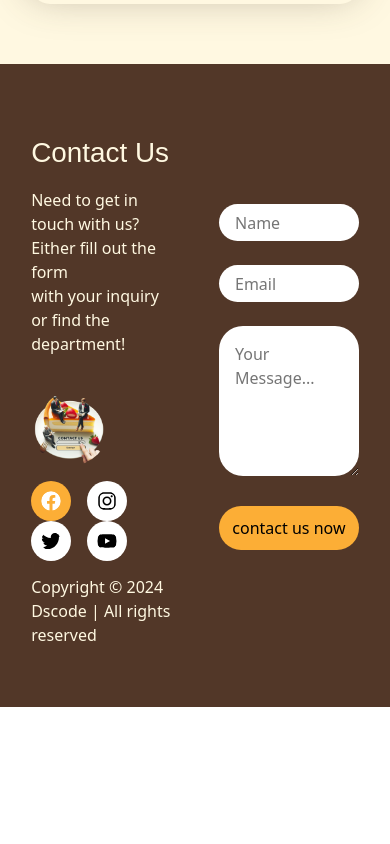
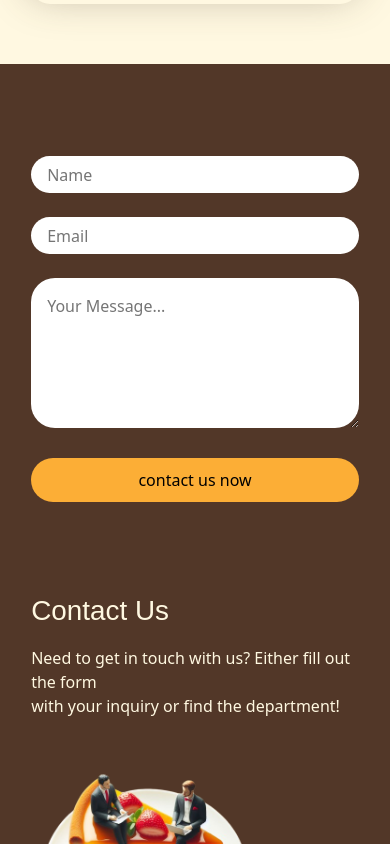
Before and after one commit to Ridalord/cheesecake, a React (Vite) app: page / in a window 390 px wide. Shown: the part 3980-4824 px from the top of the page. Before the commit the page ends 4687 px from the top, so only its background shows below. Built offline with nearby package versions, Linux system fonts and the light colour scheme; a web font is replaced by a local one.

Commit message:
Updated the mobile responsiveness for the footer

```diff
--- a/src/components/Footer/footer.module.css
+++ b/src/components/Footer/footer.module.css
@@ -112,3 +112,37 @@ footer .img:hover {
   border: 1px solid #FCAE36;
   transition: all .3s ease;
 }
+
+@media only screen and (max-width: 767px) {
+  .footer {
+    height: 100%;
+  }
+  .grid {
+    grid-template-columns: 1fr;
+    gap: 7rem;
+  }
+
+  .footerRight {
+    order: 1;
+  }
+
+  .footerLeft {
+    order: 2;
+  }
+
+  .contactForm {
+    position: relative;
+    top: 2rem;
+  }
+  footer .img {
+    width: 60vw;
+    height: 60vw;
+  }
+
+}
+
+@media only screen and (max-width: 320px) {
+  .footer {
+    height: 100%;
+  }
+}
```
